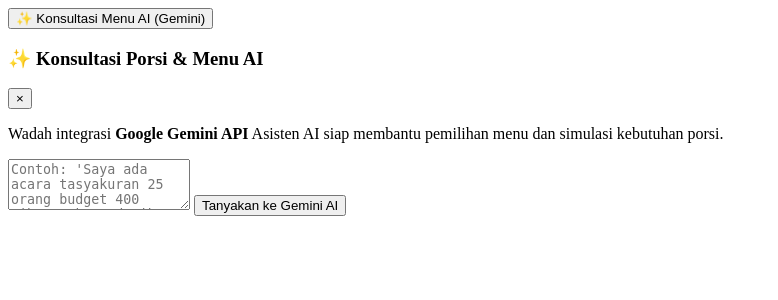
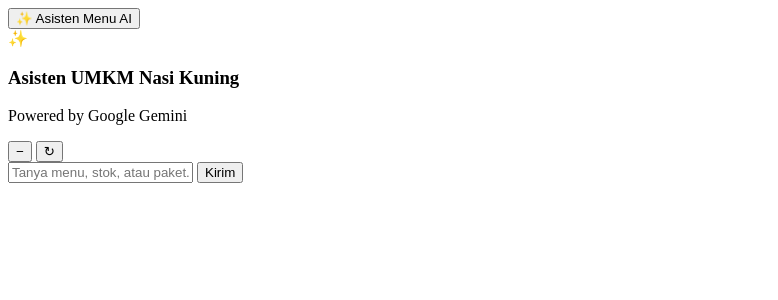
Before and after one commit to Nur-Sidik/PAW-Project-UMKM_NasiKuning, a Node server app: template views/components/modal-ai.ejs in a window 1280 px wide. Shown: the top 300 px of the page, without its empty margins (0-778 px from the left). Run offline with Node 20, Linux system fonts and the light colour scheme; the template is opened without the code that fills it, so the values that code supplies are empty.

Commit message:
Week9(feat): enhance AI assistant modal with new design, minimize and clear chat functionality

```diff
--- a/views/components/modal-ai.ejs
+++ b/views/components/modal-ai.ejs
@@ -1,32 +1,58 @@
-<div class="fixed bottom-6 right-6 z-40">
-    <button onclick="openAiAssistantModal()"
-        class="bg-gradient-to-r from-amber-600 to-indigo-600 hover:from-amber-700 hover:to-indigo-700 text-white font-bold px-4 py-3 rounded-full shadow-lg flex items-center gap-2.5 transition transform hover:scale-105">
-        <span class="text-lg">✨</span>
-        <span class="text-xs sm:text-sm">Konsultasi Menu AI (Gemini)</span>
-    </button>
+<!-- Floating Trigger Button (Muncul saat modal ditutup/minimize) -->
+<div id="aiFloatBtnContainer" class="fixed bottom-6 right-6 z-40">
+  <button onclick="toggleAiModal()" class="bg-gradient-to-r from-amber-600 to-indigo-600 hover:from-amber-700 hover:to-indigo-700 text-white font-bold px-4 py-3 rounded-full shadow-lg flex items-center gap-2.5 transition transform hover:scale-105">
+    <span class="text-lg">✨</span>
+    <span class="text-xs sm:text-sm">Asisten Menu AI</span>
+  </button>
 </div>
 
-<div id="aiModal" class="fixed inset-0 bg-black/60 backdrop-blur-sm hidden items-center justify-center p-4 z-50">
-    <div class="bg-white rounded-3xl w-full max-w-md p-6 shadow-2xl">
-        <div class="flex justify-between items-center pb-3 border-b">
-            <h3 class="text-lg font-black text-gray-900 flex items-center gap-2">
-                <span>✨</span> Konsultasi Porsi & Menu AI
-            </h3>
-            <button onclick="closeAiModal()"
-                class="text-gray-400 hover:text-gray-600 text-2xl font-bold">&times;</button>
+<!-- Modal Chat AI (Default Tersembunyi) -->
+<div id="aiModal" class="fixed bottom-6 right-6 z-50 hidden max-w-sm sm:max-w-md w-full shadow-2xl transition-all duration-300">
+  <div class="bg-white rounded-3xl w-full border border-amber-200 shadow-2xl flex flex-col h-[480px] overflow-hidden">
+
+    <!-- Header Modal dengan Tombol Minimize & Close -->
+    <div class="flex justify-between items-center px-5 py-3.5 bg-gradient-to-r from-amber-500 to-amber-600 text-white">
+      <div class="flex items-center gap-2">
+        <span class="text-lg">✨</span>
+        <div>
+          <h3 class="text-xs sm:text-sm font-black tracking-wide">Asisten UMKM Nasi Kuning</h3>
+          <p class="text-[10px] text-amber-100">Powered by Google Gemini</p>
         </div>
-        <div class="py-4 text-xs text-gray-600 leading-relaxed">
-            <p>Wadah integrasi <strong>Google Gemini API</strong> Asisten AI siap membantu pemilihan menu dan simulasi
-                kebutuhan porsi.</p>
-        </div>
-        <div class="space-y-3">
-            <textarea id="aiPromptInput" rows="3"
-                class="w-full border border-gray-300 rounded-xl p-3 text-xs focus:ring-2 focus:ring-amber-500 focus:outline-none"
-                placeholder="Contoh: 'Saya ada acara tasyakuran 25 orang budget 400 ribu, rekomendasikan menu yang pas!'"></textarea>
-            <button onclick="alert('GEMINI_API_KEY di .env on progress.')"
-                class="w-full bg-gradient-to-r from-indigo-600 to-amber-600 text-white py-2.5 rounded-xl text-xs font-bold shadow">
-                Tanyakan ke Gemini AI
-            </button>
-        </div>
+      </div>
+      <div class="flex items-center gap-1.5">
+        <!-- Tombol Minimize -->
+        <button onclick="toggleAiModal()" class="text-white/80 hover:text-white px-2 py-1 text-sm font-bold rounded-lg hover:bg-white/10 transition" title="Minimize Chat">
+          &minus;
+        </button>
+        <!-- Tombol Tutup / Clear -->
+        <button onclick="clearChatHistory()" class="text-white/80 hover:text-white px-2 py-1 text-xs font-bold rounded-lg hover:bg-white/10 transition" title="Hapus Riwayat">
+          &#x21bb;
+        </button>
+      </div>
     </div>
+
+    <!-- Area Riwayat Percakapan -->
+    <div id="chatMessages" class="p-4 flex-1 overflow-y-auto space-y-3 bg-amber-50/30 text-xs">
+      <!-- Pesan awal default akan di-load lewat JS / localStorage -->
+    </div>
+
+    <!-- Form Input Pesan -->
+    <form id="aiChatForm" onsubmit="handleAiChatSubmit(event)" class="p-3 bg-white border-t border-gray-100 flex items-center gap-2">
+      <input
+        type="text"
+        id="aiPromptInput"
+        maxlength="500"
+        required
+        class="flex-1 border border-gray-300 rounded-xl px-3.5 py-2.5 text-xs focus:ring-2 focus:ring-amber-500 focus:outline-none"
+        placeholder="Tanya menu, stok, atau paket..."
+      >
+      <button
+        type="submit"
+        id="aiSendBtn"
+        class="bg-amber-600 hover:bg-amber-700 disabled:bg-gray-300 text-white px-4 py-2.5 rounded-xl text-xs font-bold transition shadow-sm">
+        Kirim
+      </button>
+    </form>
+
+  </div>
 </div>
```
